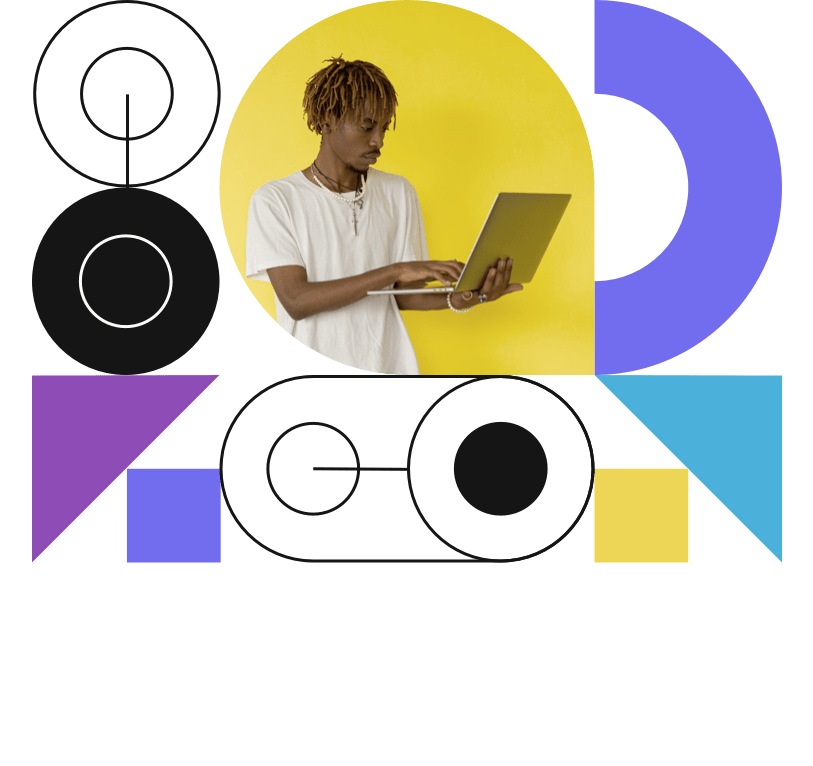
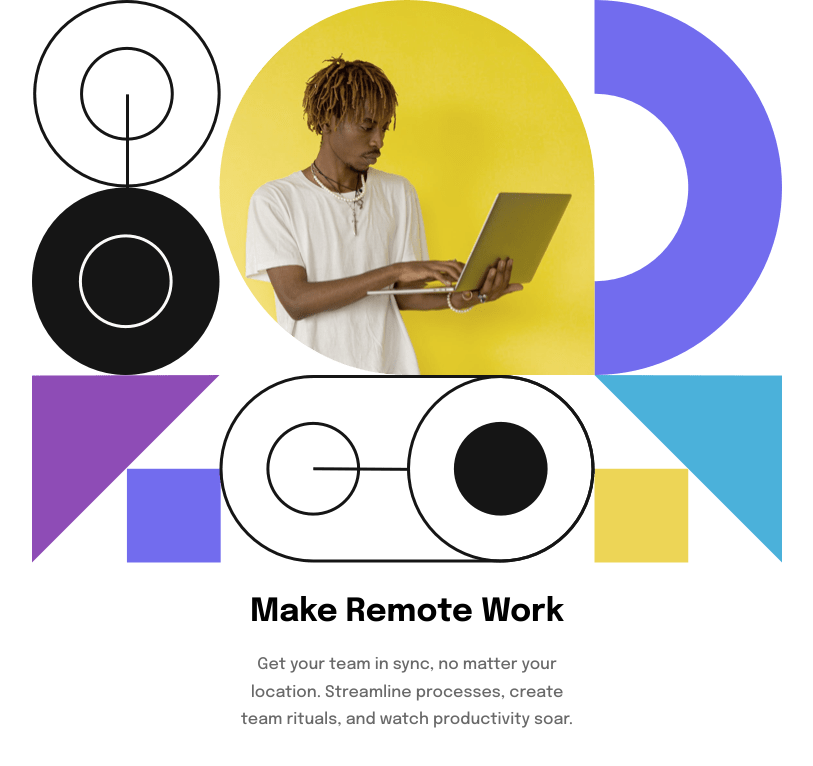
Before and after one commit to isadoraraujo/snap-landingPage, a React (Vite) app: page / in a window 1280 px wide. Shown: the top 766 px of the page, without its empty margins (233-1046 px from the left). Built offline with nearby package versions, Linux system fonts and the light colour scheme.

Commit message:
some styles form main component

```diff
--- a/src/App.tsx
+++ b/src/App.tsx
@@ -1,5 +1,4 @@
 import { ThemeProvider } from "styled-components";
-import { Header } from "./components/Header";
 import { Main } from "./components/Main/Main";
 import { GlobalStyle } from "./styles/global";
 import { defaultTheme } from "./styles/themes/default";
@@ -7,7 +6,7 @@ import { defaultTheme } from "./styles/themes/default";
 function App() {
   return (
     <ThemeProvider theme={defaultTheme}>
-      <Main/>
+      <Main />
       <GlobalStyle />
     </ThemeProvider>
   );
--- a/src/components/Main/Main.tsx
+++ b/src/components/Main/Main.tsx
@@ -1,14 +1,16 @@
-import { Header } from "../Header";
 import { Container, ContainerText } from "./styles";
 
 export const Main = () => {
   return (
     <Container>
-
       <img src="image-hero-mobile.png" alt="" />
 
       <ContainerText>
-
+        <h1>Make Remote Work</h1>
+        <span>
+          Get your team in sync, no matter your location. Streamline processes,
+          create team rituals, and watch productivity soar.
+        </span>
       </ContainerText>
     </Container>
   );
--- a/src/components/Main/styles.ts
+++ b/src/components/Main/styles.ts
@@ -15,5 +15,20 @@ export const Container = styled.div`
 export const ContainerText = styled.div`
     display: flex;
     flex-direction: column;
+    text-align: center;
+
+
+    h1 {
+        font-family: Epilogue;
+        margin-top: 2rem;
+        font-weight: 700;
+    }
+
+    span {
+        color: ${props=>props.theme.colors["Medium-Gray"]};
+        width: 21rem;
+        line-height: 1.7rem;
+        margin-top: 1.4rem;
+    }
 
 `
```
Also changed, not shown: src/components/Header.tsx (deleted, +0 -12 lines), src/components/Header/Header.tsx (+7 -5 lines).
